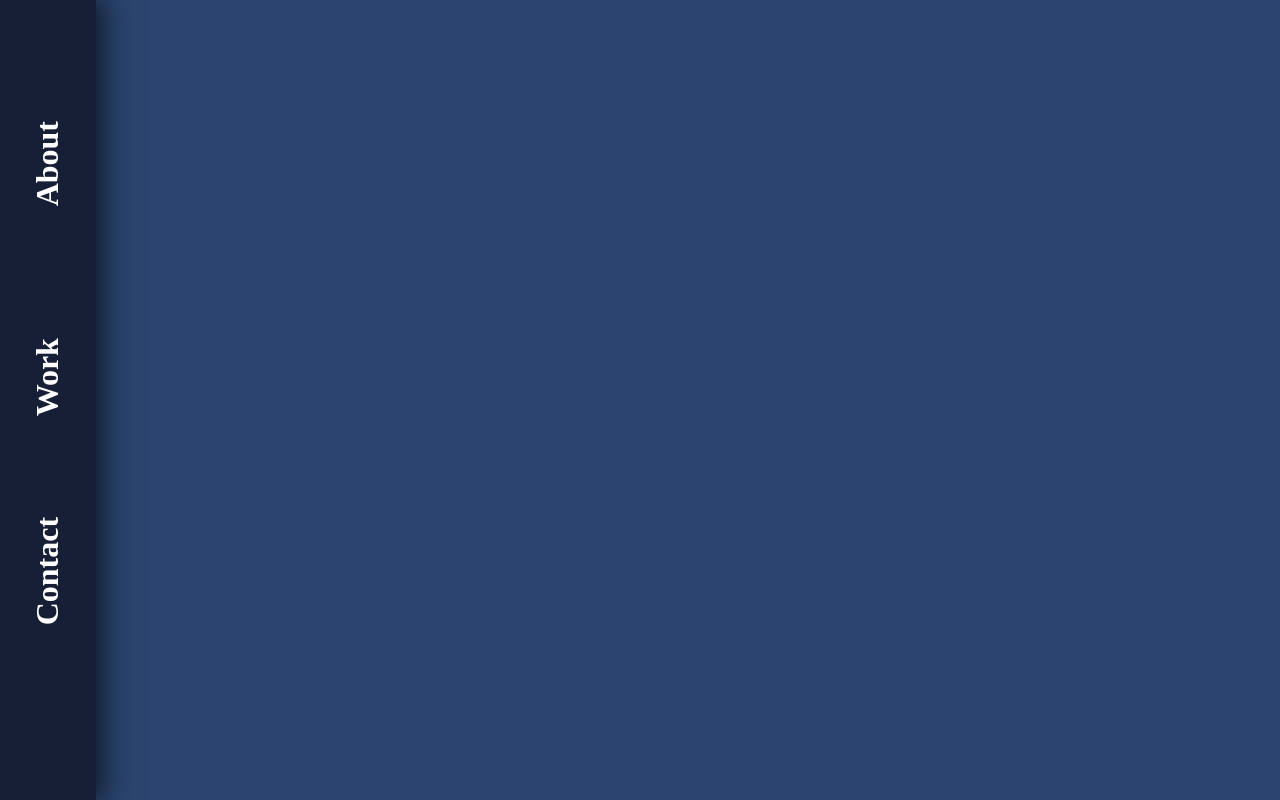
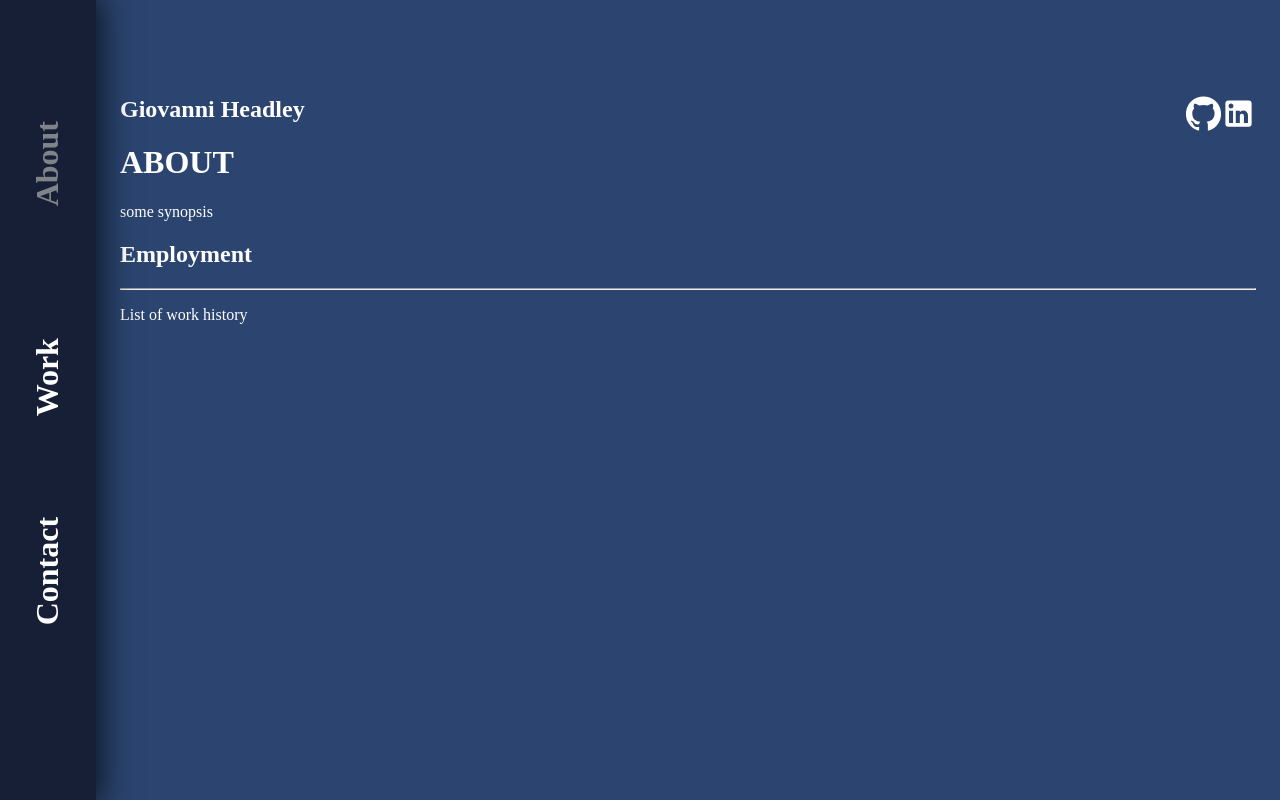
Before and after one commit to descifle/portfolio, a React (Create React App) app: page /about in a window 1280 px wide. Built offline with nearby package versions, Linux system fonts and the light colour scheme.

Commit message:
add in extra page

```diff
--- /dev/null
+++ b/src/components/AboutPage.js
@@ -0,0 +1,31 @@
+import { Container } from '@material-ui/core'
+import { GitHub, LinkedIn } from '@material-ui/icons'
+import React from 'react'
+
+const AboutPage = () => {
+
+    return (
+        <Container>
+            <div className="page-container">
+                <h2>Giovanni Headley</h2>
+                <div className="socials">
+                <span><GitHub fontSize="large" /></span>
+                <span><LinkedIn fontSize="large" /></span>
+                {/* <span>or at <a href="mailto:giovanniheadley@gmail.com">giovanniheadley@gmail.com</a></span> */}
+                </div>
+                <h1 className="">ABOUT</h1>
+                <div>
+                    <p>some synopsis</p>
+
+                </div>
+                <div>
+                    <h2>Employment</h2>
+                    <hr />
+                    <p>List of work history</p>
+                </div>
+            </div>
+        </Container>
+    )
+}
+
+export default AboutPage
--- a/src/components/App.js
+++ b/src/components/App.js
@@ -4,12 +4,15 @@ import Footer from './base/Footer';
 import MainPage from './MainPage'
 import WorkPage from './WorkPage'
 import ContactPage from './ContactPage'
+import AboutPage from './AboutPage'
 import { Route, Switch, useLocation, useHistory } from 'react-router-dom';
 import { TransitionGroup, CSSTransition } from 'react-transition-group'
 import ScrollToTop from './scrolltotop';
 import './style.scss'
 
 const App = () => {
+
+    // allow turning off of animation
 
     const timeout = { enter: 800, exit: 800 }
 
@@ -37,15 +40,21 @@ const App = () => {
                 key={location.key}
                 mountOnEnter={true}
                 unmountOnExit
-                onEntering={() => {document.body.style.overflow = "hidden"}}
-                onExited={() => {document.body.style.overflow = "initial"}}
+                onEntering={() => {
+                    document.body.style.overflow = "hidden"
+                    // document.querySelector('.page-container').style.marginTop = "0"
+                }}
+                onExited={() => {
+                    document.body.style.overflow = "initial"
+                    // document.querySelector('.page-container').style.marginTop = "2rem"
+                }}
                 >
                     <div className={
                         outputClassname()
                     }>
                     <Switch location={location}>
-                        <Route exact name="main" path="/" component={MainPage} />
-                        <Route exact name="home" path="/home" component={MainPage} />
+                        <Route exact name="home" path="/" component={MainPage} />
+                        <Route exact name="about" path="/about" component={AboutPage} />
                         <Route exact name="works" path="/works" component={WorkPage} />
                         <Route exact name="contact" path="/contact" component={ContactPage} />
                         {/* <Route path="*"><div>Not Found</div></Route> */}
--- a/src/components/ContactPage.js
+++ b/src/components/ContactPage.js
@@ -12,7 +12,7 @@ const ContactPage = () => {
 
 
                 </div>
-                <h1>Let's Talk</h1>
+                <h1 className="contact-h1">Let's Talk</h1>
                 <div>
                     <div>you can reach me at</div>
                     <div><span><GitHub fontSize="large" /></span><span><LinkedIn fontSize="large" /></span><span>or at <a href="mailto:giovanniheadley@gmail.com">giovanniheadley@gmail.com</a></span></div>
--- a/src/components/WorkPage.js
+++ b/src/components/WorkPage.js
@@ -1,4 +1,4 @@
-import React from 'react'
+import React, { useState } from 'react'
 import { Container, Grid, Card, CardHeader ,CardActions, CardMedia, CardContent, Button } from '@material-ui/core'
 import { FontAwesomeIcon } from '@fortawesome/react-fontawesome'
 // import { fa } from '@fortawesome/free-solid-svg-icons'
@@ -7,8 +7,10 @@ import { cards } from './misc'
 
 const WorkPage = () => {
 
+    const [list, setList] = useState(cards)
+
     const renderCards = () => {
-        return cards.map((card) => {
+        return list.map((card) => {
             return (
                     <Grid item xs={12} sm={6} key={card.projectName} >
                         <Card>
@@ -44,10 +46,13 @@ const WorkPage = () => {
         })
     }
 
+    console.log(list)
+
     return (
         <Container>
             <div className="page-container">
                 <p>Some content</p>
+                <div onClick={() => setList(cards.filter(card => card.projectType !== "php"))} style={{marginBottom: "5rem"}}>some kinda sort</div>
                 <Grid container spacing={10}>
                     {renderCards()}
                 </Grid>
--- a/src/components/base/Header.js
+++ b/src/components/base/Header.js
@@ -19,7 +19,7 @@ const Header = () => {
                     </NavLink> */}
                     <NavLink activeClassName='active' className="menu-item" to={
                         {
-                            pathname: '/home',
+                            pathname: '/about',
                             state: {
                                 from: location.pathname
                             }
--- a/src/components/style.scss
+++ b/src/components/style.scss
@@ -90,10 +90,20 @@ a {
 
 // END WORKPAGE
 
+// START CONTACT PAGE
+
+.contact-h1 {
+    font-size: 7.5rem;
+    text-align: center;
+    padding: 4rem 0;
+}
+
+// END CONTACT PAGE
+
 // START MISC
 
 .page-container {
-    // margin-left: 6rem;
+    margin-top: 6rem;
 }
 
 @media(min-width: 40rem) {
@@ -177,6 +187,7 @@ a {
 
 .pageSlider-exit {
     opacity: 0;
+    margin-top: 4rem;
     position: absolute;
     top: 0;
     width: 100vw;
```
